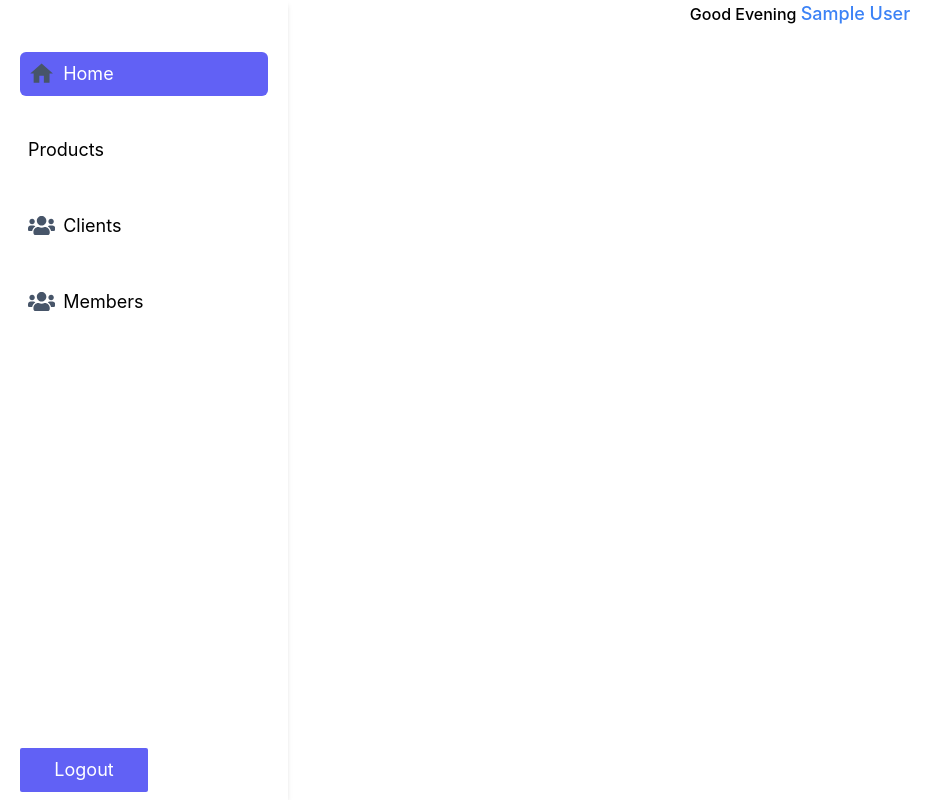
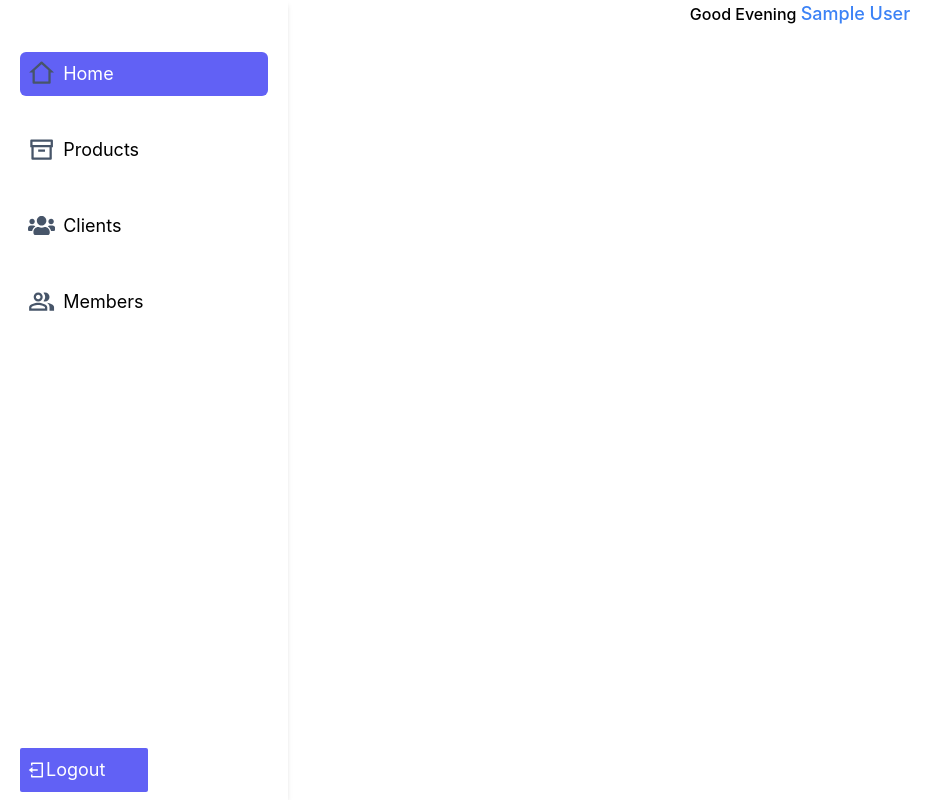
Before and after one commit to Samueljr-web/-admin-dashboard, a React (Create React App) app: page / in a window 1280 px wide. Shown: the whole page, without its empty margins (0-951 px from the left). Built offline with nearby package versions, Linux system fonts and the light colour scheme; sample sign-in values are in the browser's storage.

Commit message:
added icons

```diff
--- a/src/components/Layout/Sidebar/sidebar.js
+++ b/src/components/Layout/Sidebar/sidebar.js
@@ -1,6 +1,7 @@
 import React from 'react'
 import { NavLink } from 'react-router-dom'
-import {MdHome} from 'react-icons/md'
+import {RiArchiveLine, RiHome2Line, RiLogoutBoxLine} from 'react-icons/ri'
+import {MdOutlinePeopleAlt} from 'react-icons/md'
 import {FaUsers} from 'react-icons/fa'
 
 function sidebar() {
@@ -19,7 +20,7 @@ function sidebar() {
             }
             to="/"
           >
-            <MdHome className="text-[1.7rem] mr-2 text-slate-600" /> Home
+            <RiHome2Line className="text-[1.7rem] mr-2 text-slate-600" /> Home
           </NavLink>
           <NavLink
             className={({ isActive }) =>
@@ -29,6 +30,7 @@ function sidebar() {
             }
             to="/products"
           >
+            <RiArchiveLine className="text-[1.7rem] mr-2 text-slate-600" />{" "}
             Products
           </NavLink>
           <NavLink
@@ -49,17 +51,17 @@ function sidebar() {
             }
             to="/members"
           >
-            <FaUsers className="text-[1.7rem] mr-2 text-slate-600" /> Members
+            <MdOutlinePeopleAlt className="text-[1.7rem] mr-2 text-slate-600" /> Members
           </NavLink>
         </div>
 
         <div className="absolute bottom-2 flex items-center text-lg left-5 ">
           <hr />
           <button
-            className="p-2 w-32 mt-2 rounded-sm bg-[#6161F5] text-white "
+            className="flex items-center p-2 w-32 mt-2 rounded-sm bg-[#6161F5] text-white "
             onClick={handleLogout}
           >
-            Logout
+            <RiLogoutBoxLine /> Logout
           </button>
         </div>
       </div>
```
